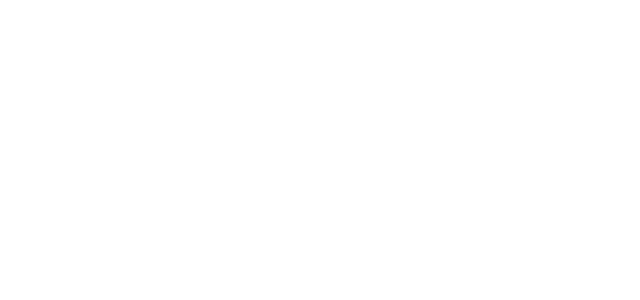
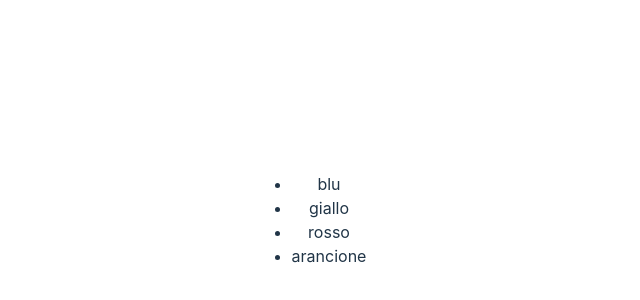
Before and after one commit to phantom-rider118/Esercizi_Develop_React, a React (Vite) app in the folder React-project/: page / in a window 1280 px wide. Shown: the part 180-480 px from the top of the page, without its empty margins (331-971 px from the left). Built offline with nearby package versions, Linux system fonts and the light colour scheme.

Commit message:
esercizio sulle lists

```diff
--- a/React-project/src/App.jsx
+++ b/React-project/src/App.jsx
@@ -1,10 +1,18 @@
-import './App.css'
+import "./App.css";
+import { Colori } from "./components/Colori";
 
 function App() {
+  const colors = [
+    { id: 1, name: "blu" },
+    { id: 2, name: "giallo" },
+    { id: 3, name: "rosso" },
+    { id: 4, name: "arancione" },
+  ];
   return (
-    <>
-    </>
-  )
+    <div>
+      <Colori colors={colors} />
+    </div>
+  );
 }
 
-export default App
+export default App;
--- /dev/null
+++ b/React-project/src/components/Color.jsx
@@ -0,0 +1,4 @@
+// eslint-disable-next-line react/prop-types
+export function Color({ nome }) {
+  return <li>{nome}</li>;
+}
--- /dev/null
+++ b/React-project/src/components/Colori.jsx
@@ -0,0 +1,12 @@
+/* eslint-disable react/prop-types */
+import { Color } from "./Color";
+
+export function Colori({ colors }) {
+  return (
+    <ul>
+      {colors.map((color) => (
+        <Color key={color.id} nome={color.name} />
+      ))}
+    </ul>
+  );
+}
```
